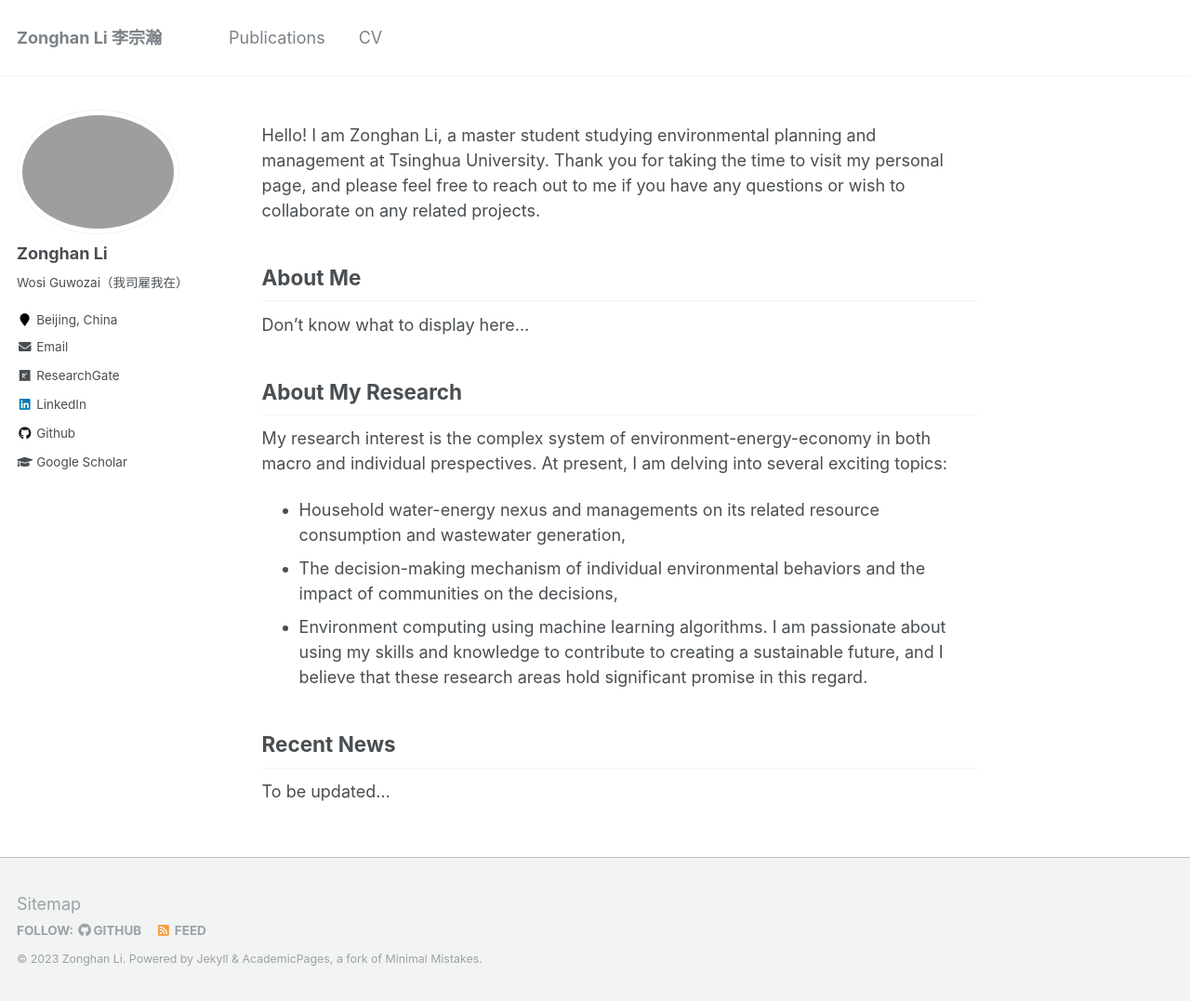
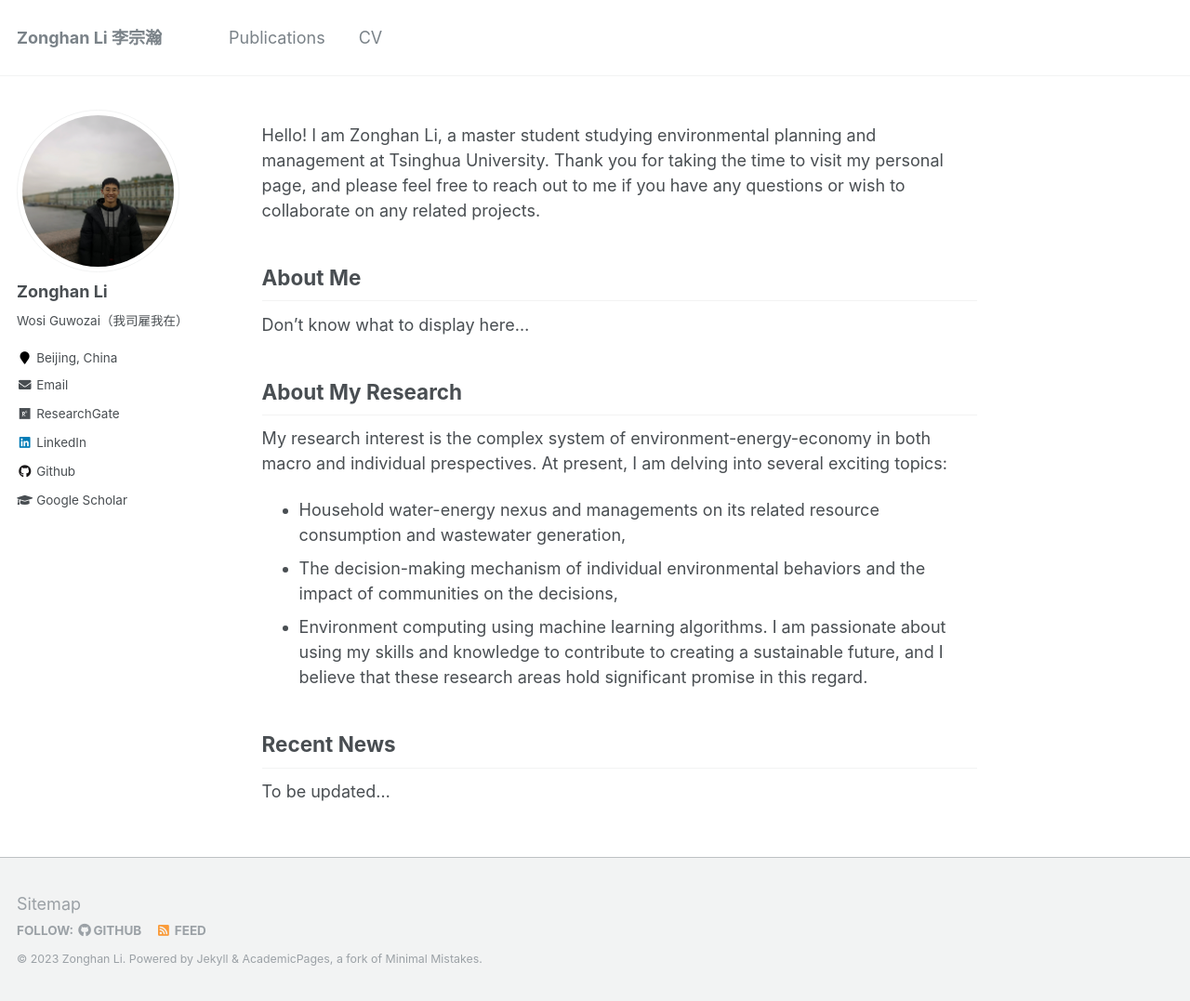
Before and after one commit to lzh3278/lzh.github.io, a Jekyll site: the page built from _pages/about.md, in a window 1280 px wide and 1077 px high. Shown: the whole window at 93% size. Built offline with Jekyll 4.4.1, drawn with Linux system fonts in a browser that asks for light colours.

Commit message:
Update _config.yml

```diff
--- a/_config.yml
+++ b/_config.yml
@@ -81,7 +81,7 @@ analytics:
 # Site Author
 author:
   name             : "Zonghan Li"
-  avatar           : "Pic.png"
+  avatar           : "Pic.jpg"
   bio              : "Wosi Guwozai（我司雇我在）"
   location         : "Beijing, China"
   employer         :
```
